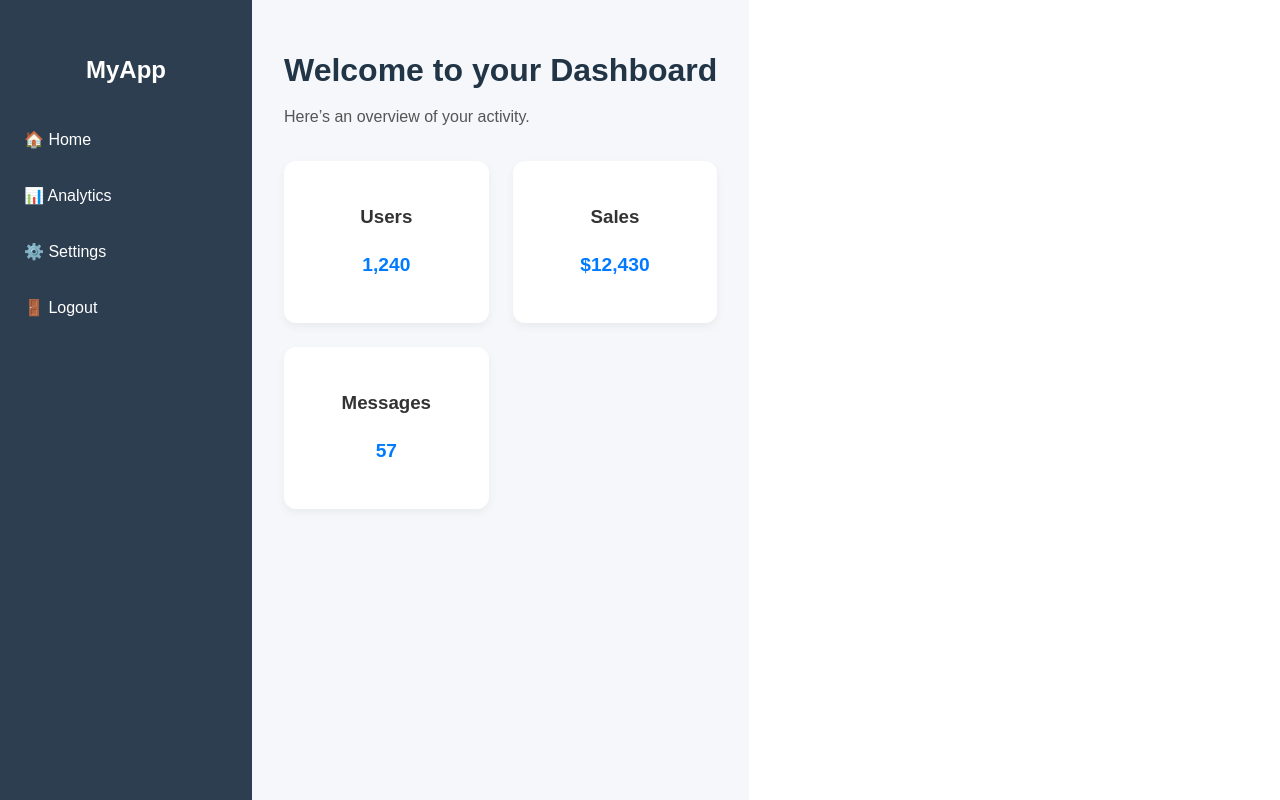
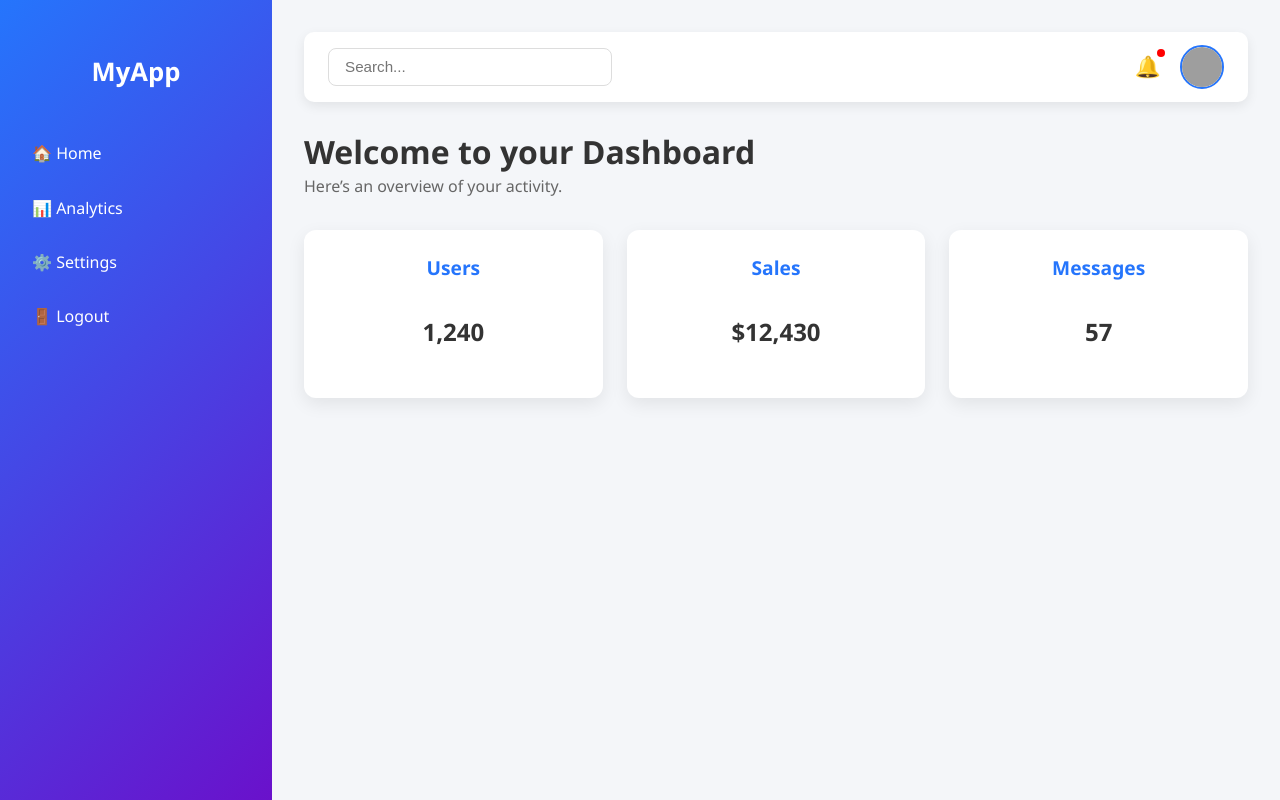
Before and after one commit to NzamaE/Footprint-Logger-Fullstack, a React (Vite) app in the folder client/: page /dashboard in a window 1280 px wide. Built offline with nearby package versions, Linux system fonts and the light colour scheme; sample sign-in values are in the browser's storage; grey boxes are pictures that could not be loaded.

Commit message:
Working on the UI

```diff
--- a/client/src/pages/Dashboard.css
+++ b/client/src/pages/Dashboard.css
@@ -1,21 +1,55 @@
+/* Dashboard.css */
+
+/* Reset & full page setup */
+html, body {
+  margin: 0;
+  padding: 0;
+  height: 100%;
+  width: 100%;
+}
+
+/* Make the dashboard fill the screen */
+.dashboard-container {
+  display: flex;
+  height: 100vh;
+  width: 100vw;   /* 🔹 fill full width */
+  font-family: "Segoe UI", Tahoma, Geneva, Verdana, sans-serif;
+  background: #f4f6f9;
+  overflow: hidden; /* prevent scrollbars from showing unnecessarily */
+}
+
+/* Ensure main content takes all remaining space */
+.dashboard-main {
+  flex: 1;
+  padding: 2rem;
+  overflow-y: auto;
+  width: 100%;
+  height: 100%;
+  box-sizing: border-box;
+}
+
+
 /* Layout container */
 .dashboard-container {
   display: flex;
-  min-height: 100vh;
-  background: #f5f7fa;
-  font-family: Arial, sans-serif;
+  height: 100vh;
+  font-family: "Segoe UI", Tahoma, Geneva, Verdana, sans-serif;
+  background: #f4f6f9;
 }
 
 /* Sidebar */
 .dashboard-sidebar {
-  width: 220px;
-  background: #2c3e50;
+  width: 240px;
+  background: linear-gradient(135deg, #2575fc, #6a11cb);
   color: #fff;
+  display: flex;
+  flex-direction: column;
   padding: 2rem 1rem;
 }
 
 .sidebar-title {
-  font-size: 1.5rem;
+  font-size: 1.6rem;
+  font-weight: 700;
   margin-bottom: 2rem;
   text-align: center;
 }
@@ -23,59 +57,176 @@
 .sidebar-menu {
   list-style: none;
   padding: 0;
+  margin: 0;
 }
 
 .sidebar-menu li {
-  margin: 1rem 0;
+  padding: 0.8rem 1rem;
+  margin: 0.3rem 0;
+  border-radius: 8px;
   cursor: pointer;
-  padding: 0.5rem;
-  border-radius: 6px;
-  transition: background 0.2s ease;
+  transition: background 0.3s ease;
 }
 
 .sidebar-menu li:hover {
-  background: #34495e;
+  background: rgba(255, 255, 255, 0.2);
 }
 
 /* Main content */
 .dashboard-main {
   flex: 1;
   padding: 2rem;
+  overflow-y: auto;
+}
+
+/* 🔹 Top Navigation */
+.dashboard-topnav {
+  display: flex;
+  justify-content: space-between;
+  align-items: center;
+  margin-bottom: 2rem;
+  background: #fff;
+  padding: 0.8rem 1.5rem;
+  border-radius: 10px;
+  box-shadow: 0 4px 12px rgba(0, 0, 0, 0.08);
+}
+
+/* Search bar */
+.search-input {
+  padding: 0.6rem 1rem;
+  width: 250px;
+  border: 1px solid #ddd;
+  border-radius: 8px;
+  font-size: 0.95rem;
+  outline: none;
+  transition: border 0.3s ease, box-shadow 0.3s ease;
+}
+
+.search-input:focus {
+  border-color: #2575fc;
+  box-shadow: 0 0 6px rgba(37, 117, 252, 0.3);
+}
+
+/* Right side (notifications + profile) */
+.topnav-right {
+  display: flex;
+  align-items: center;
+  gap: 1.2rem;
+}
+
+.notification {
+  font-size: 1.3rem;
+  cursor: pointer;
+  position: relative;
+}
+
+/* Fake notification dot */
+.notification::after {
+  content: "";
+  position: absolute;
+  top: -2px;
+  right: -4px;
+  width: 8px;
+  height: 8px;
+  background: red;
+  border-radius: 50%;
+}
+
+/* Avatar */
+.profile-avatar {
+  width: 40px;
+  height: 40px;
+  border-radius: 50%;
+  cursor: pointer;
+  border: 2px solid #2575fc;
 }
 
 /* Header */
 .dashboard-header h1 {
+  margin: 0;
   font-size: 2rem;
-  margin-bottom: 0.5rem;
+  color: #333;
 }
 
 .dashboard-header p {
-  color: #555;
-  margin-bottom: 2rem;
+  color: #666;
+  margin-top: 0.3rem;
 }
 
 /* Cards section */
 .dashboard-cards {
   display: grid;
-  grid-template-columns: repeat(auto-fit, minmax(180px, 1fr));
+  grid-template-columns: repeat(auto-fit, minmax(250px, 1fr)); /* 🔹 cards expand evenly */
   gap: 1.5rem;
+  margin-top: 2rem;
+  width: 100%;   /* 🔹 full width */
+  box-sizing: border-box;
 }
 
 .card {
   background: #fff;
+  border-radius: 12px;
   padding: 1.5rem;
-  border-radius: 12px;
-  box-shadow: 0px 4px 10px rgba(0, 0, 0, 0.05);
-  text-align: center;
+  box-shadow: 0 6px 18px rgba(0, 0, 0, 0.08);
+  transition: transform 0.2s ease, box-shadow 0.2s ease;
+  display: flex;
+  flex-direction: column;
+  justify-content: center; /* 🔹 centers content vertically */
+  align-items: center;     /* 🔹 centers content horizontally */
+}
+
+.card:hover {
+  transform: translateY(-5px);
+  box-shadow: 0 10px 25px rgba(0, 0, 0, 0.12);
 }
 
 .card h3 {
-  margin-bottom: 0.5rem;
+  margin: 0 0 0.5rem;
+  font-size: 1.2rem;
+  color: #2575fc;
+}
+
+.card p {
+  font-size: 1.5rem;
+  font-weight: bold;
   color: #333;
 }
 
-.card p {
-  font-size: 1.2rem;
-  font-weight: bold;
-  color: #007bff;
+/* Responsive tweaks */
+@media (max-width: 768px) {
+  .dashboard-container {
+    flex-direction: column;
+  }
+
+  .dashboard-sidebar {
+    width: 100%;
+    flex-direction: row;
+    justify-content: space-around;
+    align-items: center;
+    padding: 1rem;
+  }
+
+  .sidebar-menu {
+    display: flex;
+    gap: 1rem;
+  }
+
+  .sidebar-menu li {
+    padding: 0.5rem;
+  }
+
+  /* Stack topnav items on smaller screens */
+  .dashboard-topnav {
+    flex-direction: column;
+    gap: 1rem;
+    align-items: stretch;
+  }
+
+  .search-input {
+    width: 100%;
+  }
+
+  .topnav-right {
+    justify-content: flex-end;
+  }
 }
--- a/client/src/pages/Dashboard.jsx
+++ b/client/src/pages/Dashboard.jsx
@@ -17,11 +17,30 @@ function Dashboard() {
 
       {/* Main content */}
       <main className="dashboard-main">
+        {/* 🔹 Top navigation bar */}
+        <nav className="dashboard-topnav">
+          <input
+            type="text"
+            placeholder="Search..."
+            className="search-input"
+          />
+          <div className="topnav-right">
+            <span className="notification">🔔</span>
+            <img
+              src="https://i.pravatar.cc/40"
+              alt="Profile"
+              className="profile-avatar"
+            />
+          </div>
+        </nav>
+
+        {/* Page Header */}
         <header className="dashboard-header">
           <h1>Welcome to your Dashboard</h1>
           <p>Here’s an overview of your activity.</p>
         </header>
 
+        {/* Dashboard cards */}
         <section className="dashboard-cards">
           <div className="card">
             <h3>Users</h3>
--- a/client/src/pages/Login.css
+++ b/client/src/pages/Login.css
@@ -1,65 +1,96 @@
-/* Container styling */
+/* Login.css */
+
+body {
+  margin: 0;
+  font-family: "Segoe UI", Tahoma, Geneva, Verdana, sans-serif;
+  background: linear-gradient(135deg, #6a11cb, #2575fc);
+  display: flex;
+  justify-content: center;
+  align-items: center;
+  height: 100vh;
+}
+
+/* Make the container fill the entire page */
 .login-container {
   display: flex;
   justify-content: center;
   align-items: center;
-  height: 100vh;
-  background: #f7f9fc;
+  height: 100vh;   /* full viewport height */
+  width: 100vw;    /* full viewport width */
+  background: linear-gradient(135deg, #6a11cb, #2575fc);
+  margin: 0;
+  padding: 0;
 }
 
-/* Form styling */
+/* Form stays like a card */
 .login-form {
-  background: #ffffff;
-  padding: 2rem;
+  background: #fff;
+  padding: 2rem 2.5rem;
   border-radius: 12px;
-  box-shadow: 0px 4px 12px rgba(0, 0, 0, 0.1);
-  width: 320px;
+  box-shadow: 0 8px 25px rgba(0, 0, 0, 0.15);
+  width: 100%;
+  max-width: 380px;
+  text-align: center;
 }
 
-.login-title {
-  text-align: center;
+
+.login-form h2 {
   margin-bottom: 1.5rem;
+  color: #333;
   font-size: 1.8rem;
-  color: #333;
 }
 
-.form-group {
-  margin-bottom: 1rem;
-  display: flex;
-  flex-direction: column;
+.login-form input {
+  width: 100%;
+  padding: 0.9rem;
+  margin: 0.7rem 0;
+  border: 1px solid #ccc;
+  border-radius: 8px;
+  outline: none;
+  font-size: 1rem;
+  transition: border 0.3s ease;
 }
 
-.form-group label {
-  margin-bottom: 0.5rem;
-  font-size: 0.9rem;
-  color: #555;
+.login-form input:focus {
+  border-color: #2575fc;
+  box-shadow: 0 0 5px rgba(37, 117, 252, 0.3);
 }
 
-.form-group input {
-  padding: 0.8rem;
-  border: 1px solid #ccc;
-  border-radius: 8px;
-  font-size: 1rem;
-}
-
-.form-group input:focus {
-  outline: none;
-  border-color: #007bff;
-}
-
-/* Button */
-.login-btn {
+.login-form button {
   width: 100%;
   padding: 0.9rem;
+  margin-top: 1rem;
+  background: #2575fc;
+  color: #fff;
+  font-size: 1rem;
+  font-weight: 600;
   border: none;
   border-radius: 8px;
-  background: #007bff;
-  color: white;
-  font-size: 1rem;
   cursor: pointer;
   transition: background 0.3s ease;
 }
 
-.login-btn:hover {
-  background: #0056b3;
+.login-form button:hover {
+  background: #1b5ed6;
 }
+
+.login-form button:disabled {
+  background: #a0c0ff;
+  cursor: not-allowed;
+}
+
+.switch-text {
+  margin-top: 1rem;
+  font-size: 0.95rem;
+  color: #555;
+}
+
+.switch-text a {
+  color: #2575fc;
+  font-weight: 600;
+  text-decoration: none;
+}
+
+.switch-text a:hover {
+  text-decoration: underline;
+}
--- a/client/src/pages/Login.jsx
+++ b/client/src/pages/Login.jsx
@@ -21,12 +21,13 @@ function Login() {
     try {
       const { data } = await API.post("/auth/login", formData);
 
-      // ✅ Save token and user info
+      // Save token and user info
       localStorage.setItem("token", data.token);
       localStorage.setItem("user", JSON.stringify(data.user));
 
       alert("Login successful!");
       window.location.href = "/dashboard";
+
     } catch (err) {
       alert(err.response?.data?.error || "Login failed");
     } finally {
--- a/client/src/pages/Register.css
+++ b/client/src/pages/Register.css
@@ -1,65 +1,85 @@
-/* Container styling */
+/* Register.css */
+
+/* Container takes up the full screen */
 .register-container {
   display: flex;
   justify-content: center;
   align-items: center;
-  height: 100vh;
-  background: #f7f9fc;
+  height: 100vh;      /* full height */
+  width: 100vw;       /* full width */
+  background: linear-gradient(135deg, #ff6a00, #ee0979);
+  margin: 0;
+  padding: 0;
 }
 
-/* Form styling */
+/* The form card */
 .register-form {
-  background: #ffffff;
-  padding: 2rem;
+  background: #fff;
+  padding: 2rem 2.5rem;
   border-radius: 12px;
-  box-shadow: 0px 4px 12px rgba(0, 0, 0, 0.1);
-  width: 360px;
+  box-shadow: 0 8px 25px rgba(0, 0, 0, 0.15);
+  width: 100%;
+  max-width: 420px;
+  text-align: center;
 }
 
-.register-title {
-  text-align: center;
+/* Heading */
+.register-form h2 {
   margin-bottom: 1.5rem;
-  font-size: 1.8rem;
   color: #333;
+  font-size: 1.9rem;
+  font-weight: 700;
 }
 
-.form-group {
-  margin-bottom: 1rem;
-  display: flex;
-  flex-direction: column;
+/* Input fields */
+.register-form input {
+  width: 100%;
+  padding: 0.9rem;
+  margin: 0.7rem 0;
+  border: 1px solid #ccc;
+  border-radius: 8px;
+  outline: none;
+  font-size: 1rem;
+  transition: border 0.3s ease, box-shadow 0.3s ease;
 }
 
-.form-group label {
-  margin-bottom: 0.5rem;
-  font-size: 0.9rem;
-  color: #555;
+.register-form input:focus {
+  border-color: #ee0979;
+  box-shadow: 0 0 5px rgba(238, 9, 121, 0.3);
 }
 
-.form-group input {
-  padding: 0.8rem;
-  border: 1px solid #ccc;
-  border-radius: 8px;
-  font-size: 1rem;
-}
-
-.form-group input:focus {
-  outline: none;
-  border-color: #28a745;
-}
-
-/* Button */
-.register-btn {
+/* Submit button */
+.register-form button {
   width: 100%;
   padding: 0.9rem;
+  margin-top: 1rem;
+  background: #ee0979;
+  color: #fff;
+  font-size: 1rem;
+  font-weight: 600;
   border: none;
   border-radius: 8px;
-  background: #28a745;
-  color: white;
-  font-size: 1rem;
   cursor: pointer;
   transition: background 0.3s ease;
 }
 
-.register-btn:hover {
-  background: #1e7e34;
+.register-form button:hover {
+  background: #d30768;
 }
+
+/* Switch text (login link) */
+.switch-text {
+  margin-top: 1rem;
+  font-size: 0.95rem;
+  color: #555;
+}
+
+.switch-text a {
+  color: #ee0979;
+  font-weight: 600;
+  text-decoration: none;
+}
+
+.switch-text a:hover {
+  text-decoration: underline;
+}
```
